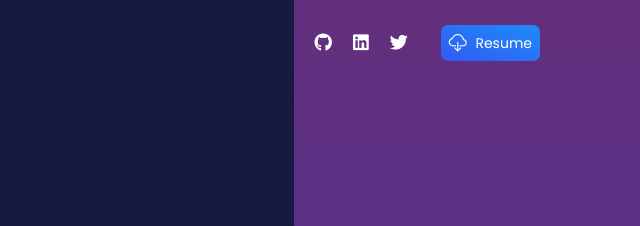
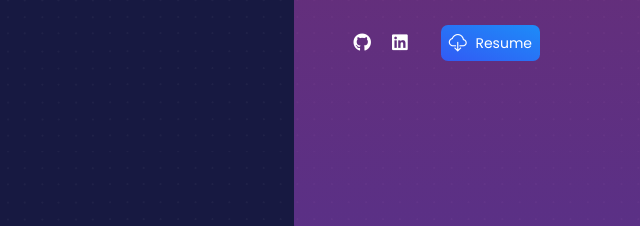
Before and after one commit to vigneshrajmohan/vigneshrajmohan.github.io, a website: page index.html in a window 1280 px wide. Shown: the top 226 px of the page, 640-1280 px from the left. Drawn offline with Linux system fonts and the light colour scheme.

Commit message:
Update index.html
update links

```diff
--- a/index.html
+++ b/index.html
@@ -76,12 +76,6 @@
             <a class="nav-link" rel="tooltip"  data-placement="bottom" href="https://www.linkedin.com/in/vignesh-rajmohan/" target="_blank">
               <i class="fab fa-linkedin"></i>
               <p class="d-lg-none d-xl-none">LinkedIn</p>
-            </a>
-          </li>
-          <li class="nav-item p-0">
-            <a class="nav-link" rel="tooltip" title="my tweets are garbage lol" data-placement="bottom" href="https://twitter.com/vrajmo" target="_blank">
-              <i class="fab fa-twitter"></i>
-              <p class="d-lg-none d-xl-none">twitter</p>
             </a>
           </li>
           <li class="nav-item">
```
